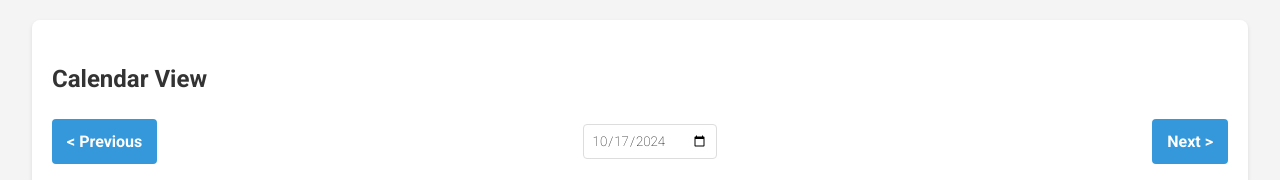
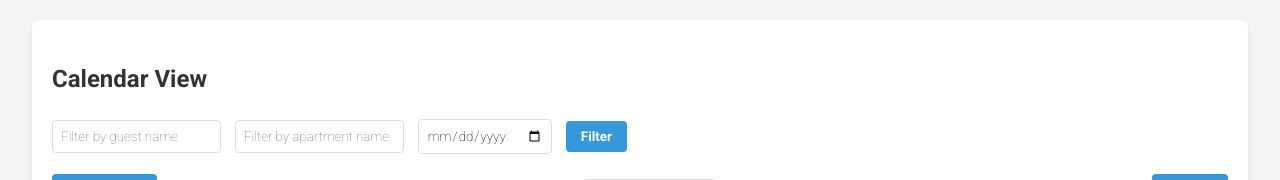
Before and after one commit to LitttleLions/VacationBookingManager, a Flask app: page /calendar in a window 1280 px wide. Shown: the part 70-250 px from the top of the page. Run offline with Flask 3, Linux system fonts and the light colour scheme; data that the repository does not hold is empty.

```diff
--- a/app.py
+++ b/app.py
@@ -5,6 +5,7 @@ from urllib.parse import urlparse
 from smoobu_api import SmoobuAPI
 from datetime import datetime, timedelta, date
 import calendar
+import logging
 
 app = Flask(__name__)
 app.secret_key = os.environ.get("FLASK_SECRET_KEY") or "a secret key"
@@ -12,6 +13,9 @@ app.secret_key = os.environ.get("FLASK_SECRET_KEY") or "a secret key"
 app.config.from_object('config')
 
 smoobu_api = SmoobuAPI(app.config['SMOOBU_SETTINGS_CHANNEL_ID'], app.config['SMOOBU_API_KEY'])
+
+logging.basicConfig(level=logging.DEBUG)
+logger = logging.getLogger(__name__)
 
 def get_locale():
     return request.accept_languages.best_match(['en', 'de'])
@@ -24,21 +28,29 @@ def month_name_filter(month_number):
 
 @app.route('/')
 def booking_list():
+    logger.debug("Entering booking_list function")
     bookings, error = smoobu_api.get_bookings()
     if error:
+        logger.error(f"Error fetching bookings: {error}")
         flash(error, 'error')
         bookings = []
+    else:
+        logger.debug(f"Retrieved {len(bookings)} bookings from Smoobu API")
 
-    guest_filter = request.args.get('guest_filter', '')
-    apartment_filter = request.args.get('apartment_filter', '')
+    guest_filter = request.args.get('guest_filter', '').lower()
+    apartment_filter = request.args.get('apartment_filter', '').lower()
     date_filter = request.args.get('date_filter', '')
+
+    logger.debug(f"Filters applied - Guest: {guest_filter}, Apartment: {apartment_filter}, Date: {date_filter}")
 
     filtered_bookings = []
     for booking in bookings:
-        if (guest_filter.lower() in booking['guest_name'].lower() and
-            apartment_filter.lower() in booking['apartment_name'].lower() and
+        if (guest_filter in booking['guest_name'].lower() and
+            apartment_filter in booking['apartment_name'].lower() and
             (not date_filter or (booking['check_in'] <= date_filter <= booking['check_out']))):
             filtered_bookings.append(booking)
+
+    logger.debug(f"Filtered bookings: {len(filtered_bookings)} out of {len(bookings)}")
 
     return render_template('booking_list.html', bookings=filtered_bookings,
                            guest_filter=guest_filter,
@@ -47,9 +59,18 @@ def booking_list():
 
 @app.route('/calendar')
 def calendar_view():
+    logger.debug("Entering calendar_view function")
     bookings, error = smoobu_api.get_bookings()
     if error:
+        logger.error(f"Error fetching bookings: {error}")
         flash(error, 'error')
+        bookings = []
+    else:
+        logger.debug(f"Retrieved {len(bookings)} bookings from Smoobu API")
+
+    guest_filter = request.args.get('guest_filter', '').lower()
+    apartment_filter = request.args.get('apartment_filter', '').lower()
+    date_filter = request.args.get('date_filter', '')
 
     current_date = datetime.strptime(request.args.get('date', datetime.now().strftime('%Y-%m-%d')), '%Y-%m-%d').date()
 
@@ -70,7 +91,14 @@ def calendar_view():
     colors = ['orange', 'blue', 'teal']
     color_index = 0
 
+    filtered_bookings = []
     for booking in bookings:
+        if (guest_filter in booking['guest_name'].lower() and
+            apartment_filter in booking['apartment_name'].lower() and
+            (not date_filter or (booking['check_in'] <= date_filter <= booking['check_out']))):
+            filtered_bookings.append(booking)
+
+    for booking in filtered_bookings:
         check_in = datetime.strptime(booking['check_in'], '%Y-%m-%d').date()
         check_out = datetime.strptime(booking['check_out'], '%Y-%m-%d').date()
         apartment = booking['apartment_name']
@@ -85,6 +113,8 @@ def calendar_view():
     prev_two_weeks = start_of_week - timedelta(days=14)
     next_two_weeks = start_of_week + timedelta(days=14)
 
+    logger.debug(f"Calendar view prepared for {len(apartments)} apartments")
+
     return render_template('calendar_view.html',
                            current_date=current_date,
                            two_week_dates=two_week_dates,
@@ -95,14 +125,21 @@ def calendar_view():
                            apartments=apartments,
                            calendar_data=calendar_data,
                            prev_two_weeks=prev_two_weeks,
-                           next_two_weeks=next_two_weeks)
+                           next_two_weeks=next_two_weeks,
+                           guest_filter=guest_filter,
+                           apartment_filter=apartment_filter,
+                           date_filter=date_filter)
 
 @app.route('/print')
 def print_view():
+    logger.debug("Entering print_view function")
     bookings, error = smoobu_api.get_bookings()
     if error:
+        logger.error(f"Error fetching bookings: {error}")
         flash(error, 'error')
         bookings = []
+    else:
+        logger.debug(f"Retrieved {len(bookings)} bookings for print view")
     return render_template('print_view.html', bookings=bookings)
 
 @app.context_processor
--- a/smoobu_api.py
+++ b/smoobu_api.py
@@ -2,6 +2,9 @@ import requests
 from datetime import datetime, timedelta
 import json
 import time
+import logging
+
+logger = logging.getLogger(__name__)
 
 class SmoobuAPI:
     BASE_URL = 'https://login.smoobu.com/api'
@@ -16,6 +19,7 @@ class SmoobuAPI:
         }
 
     def get_bookings(self, max_retries=3, initial_delay=1):
+        logger.debug("Entering get_bookings method")
         start_date = datetime.now()
         end_date = start_date + timedelta(weeks=4)
         params = {
@@ -26,10 +30,12 @@ class SmoobuAPI:
         for attempt in range(max_retries):
             try:
                 url = f"{self.BASE_URL}/reservations"
+                logger.debug(f"Sending request to {url}")
                 response = requests.get(url, headers=self.headers, params=params)
                 response.raise_for_status()
 
                 data = response.json()
+                logger.debug(f"Received response: {json.dumps(data, indent=2)}")
                 bookings = []
                 for booking in data.get('bookings', []):
                     adults = booking.get('adults', 0) or 0
@@ -46,13 +52,15 @@ class SmoobuAPI:
                         'type': booking.get('type', 'Unknown'),
                         'phone_number': booking.get('phone', 'N/A'),
                         'assistance_notes': booking.get('notes', 'N/A'),
-                        'language': booking.get('language', 'N/A')  # Added language field
+                        'language': booking.get('language', 'N/A')
                     })
+                logger.debug(f"Processed {len(bookings)} bookings")
                 return bookings, None
             except requests.RequestException as e:
+                logger.error(f"Request failed: {str(e)}")
                 if attempt < max_retries - 1:
                     delay = initial_delay * (2 ** attempt)
-                    print(f"Request failed. Retrying in {delay} seconds...")
+                    logger.info(f"Retrying in {delay} seconds...")
                     time.sleep(delay)
                 else:
                     error_message = f"Error fetching bookings after {max_retries} attempts: {str(e)}"
@@ -61,7 +69,7 @@ class SmoobuAPI:
                         error_message += f"\nResponse content: {e.response.text[:500]}..."
                     else:
                         error_message += "\nNo response object available"
-                    print(error_message)
+                    logger.error(error_message)
                     return [], error_message
 
     # Add more API methods as needed
--- a/templates/calendar_view.html
+++ b/templates/calendar_view.html
@@ -6,10 +6,17 @@
 <div class="calendar-container">
     <h2 class="calendar-title">{{ _('Calendar View') }}</h2>
 
+    <form method="GET" action="{{ url_for('calendar_view') }}" class="filter-form">
+        <input type="text" name="guest_filter" placeholder="{{ _('Filter by guest name') }}" value="{{ guest_filter }}">
+        <input type="text" name="apartment_filter" placeholder="{{ _('Filter by apartment name') }}" value="{{ apartment_filter }}">
+        <input type="date" name="date_filter" value="{{ date_filter }}">
+        <button type="submit">{{ _('Filter') }}</button>
+    </form>
+
     <div class="calendar-navigation">
-        <a href="{{ url_for('calendar_view', date=prev_two_weeks) }}" class="nav-button">&lt; {{ _('Previous') }}</a>
+        <a href="{{ url_for('calendar_view', date=prev_two_weeks, guest_filter=guest_filter, apartment_filter=apartment_filter, date_filter=date_filter) }}" class="nav-button">&lt; {{ _('Previous') }}</a>
         <input type="date" id="datePicker" value="{{ current_date.strftime('%Y-%m-%d') }}" class="date-picker">
-        <a href="{{ url_for('calendar_view', date=next_two_weeks) }}" class="nav-button">{{ _('Next') }} &gt;</a>
+        <a href="{{ url_for('calendar_view', date=next_two_weeks, guest_filter=guest_filter, apartment_filter=apartment_filter, date_filter=date_filter) }}" class="nav-button">{{ _('Next') }} &gt;</a>
     </div>
 
     <div class="calendar-weeks">
@@ -54,7 +61,9 @@
 {% block scripts %}
 <script>
 document.getElementById('datePicker').addEventListener('change', function(e) {
-    window.location.href = "{{ url_for('calendar_view') }}?date=" + e.target.value;
+    const url = new URL(window.location.href);
+    url.searchParams.set('date', e.target.value);
+    window.location.href = url.toString();
 });
 </script>
 {% endblock %}
```
